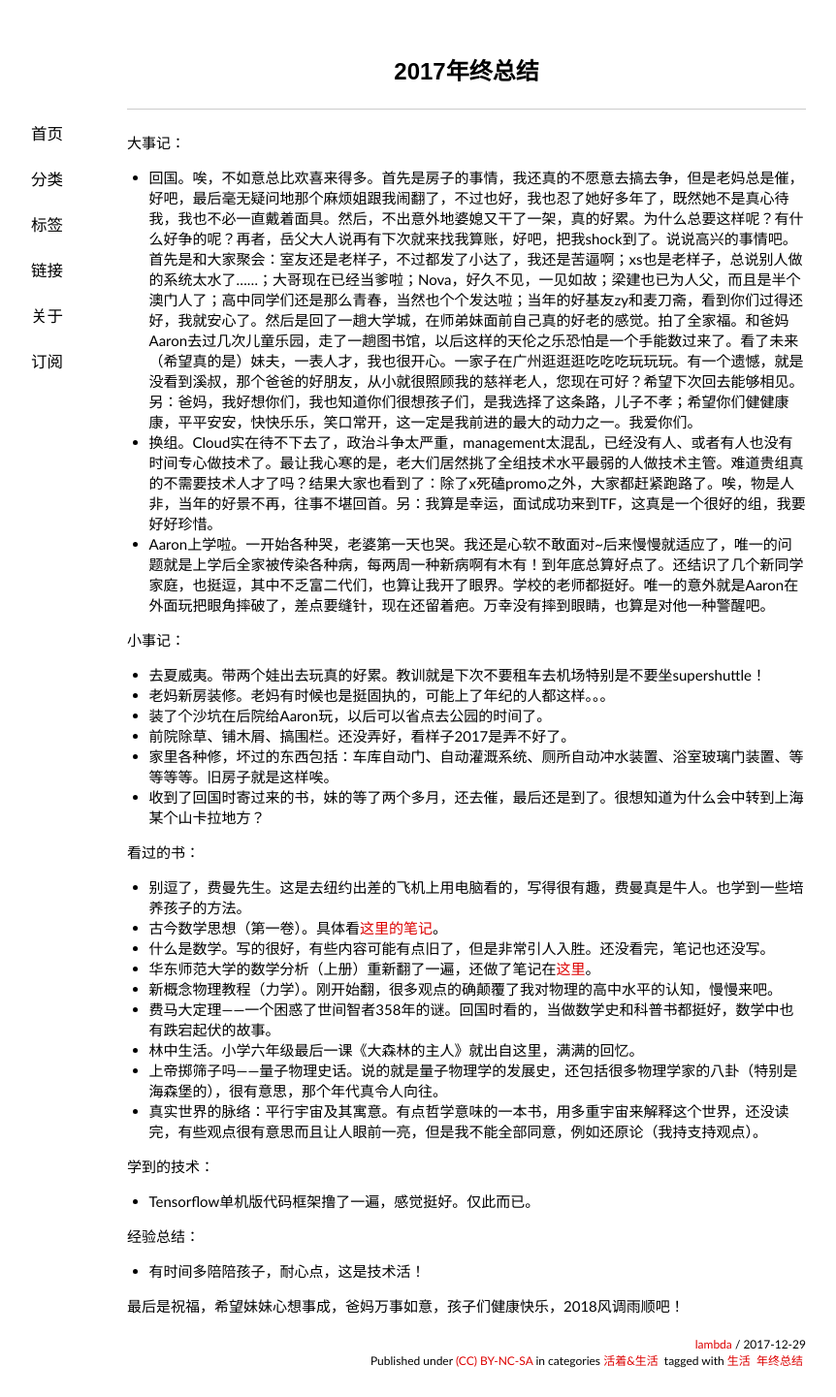
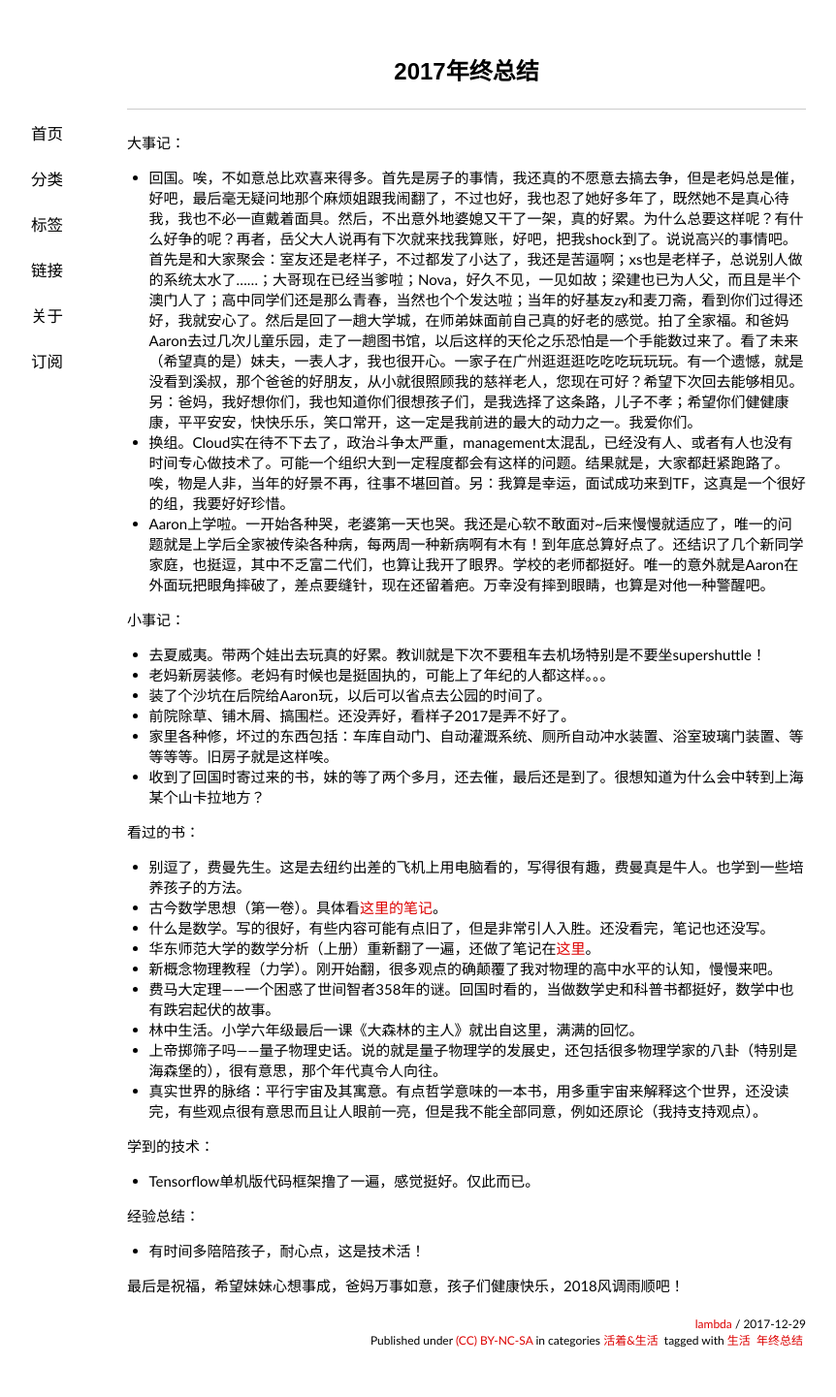
Before and after one commit to lam8da/lam8da.github.io, a Jekyll site: the page built from _posts/2017-12-29-2017-summary.md, in a window 1280 px wide. Shown: the whole page at 97% size, without its empty margins (159-1021 px from the left). Built offline with Jekyll 4.4.1, drawn with Linux system fonts in a browser that asks for light colours; nearby versions of some CDN libraries; comment, search, counter and statistics services are not loaded; after the commit the page ends 1420 px from its top, so only the background shows below that.

Commit message:
Fix summary

```diff
--- a/_posts/2017-12-29-2017-summary.md
+++ b/_posts/2017-12-29-2017-summary.md
@@ -11,7 +11,7 @@ tags:
 大事记：
 
 - 回国。唉，不如意总比欢喜来得多。首先是房子的事情，我还真的不愿意去搞去争，但是老妈总是催，好吧，最后毫无疑问地那个麻烦姐跟我闹翻了，不过也好，我也忍了她好多年了，既然她不是真心待我，我也不必一直戴着面具。然后，不出意外地婆媳又干了一架，真的好累。为什么总要这样呢？有什么好争的呢？再者，岳父大人说再有下次就来找我算账，好吧，把我shock到了。说说高兴的事情吧。首先是和大家聚会：室友还是老样子，不过都发了小达了，我还是苦逼啊；xs也是老样子，总说别人做的系统太水了……；大哥现在已经当爹啦；Nova，好久不见，一见如故；梁建也已为人父，而且是半个澳门人了；高中同学们还是那么青春，当然也个个发达啦；当年的好基友zy和麦刀斋，看到你们过得还好，我就安心了。然后是回了一趟大学城，在师弟妹面前自己真的好老的感觉。拍了全家福。和爸妈Aaron去过几次儿童乐园，走了一趟图书馆，以后这样的天伦之乐恐怕是一个手能数过来了。看了未来（希望真的是）妹夫，一表人才，我也很开心。一家子在广州逛逛逛吃吃吃玩玩玩。有一个遗憾，就是没看到溪叔，那个爸爸的好朋友，从小就很照顾我的慈祥老人，您现在可好？希望下次回去能够相见。另：爸妈，我好想你们，我也知道你们很想孩子们，是我选择了这条路，儿子不孝；希望你们健健康康，平平安安，快快乐乐，笑口常开，这一定是我前进的最大的动力之一。我爱你们。
-- 换组。Cloud实在待不下去了，政治斗争太严重，management太混乱，已经没有人、或者有人也没有时间专心做技术了。最让我心寒的是，老大们居然挑了全组技术水平最弱的人做技术主管。难道贵组真的不需要技术人才了吗？结果大家也看到了：除了x死磕promo之外，大家都赶紧跑路了。唉，物是人非，当年的好景不再，往事不堪回首。另：我算是幸运，面试成功来到TF，这真是一个很好的组，我要好好珍惜。
+- 换组。Cloud实在待不下去了，政治斗争太严重，management太混乱，已经没有人、或者有人也没有时间专心做技术了。可能一个组织大到一定程度都会有这样的问题。结果就是，大家都赶紧跑路了。唉，物是人非，当年的好景不再，往事不堪回首。另：我算是幸运，面试成功来到TF，这真是一个很好的组，我要好好珍惜。
 - Aaron上学啦。一开始各种哭，老婆第一天也哭。我还是心软不敢面对~后来慢慢就适应了，唯一的问题就是上学后全家被传染各种病，每两周一种新病啊有木有！到年底总算好点了。还结识了几个新同学家庭，也挺逗，其中不乏富二代们，也算让我开了眼界。学校的老师都挺好。唯一的意外就是Aaron在外面玩把眼角摔破了，差点要缝针，现在还留着疤。万幸没有摔到眼睛，也算是对他一种警醒吧。
 
 小事记：
```
